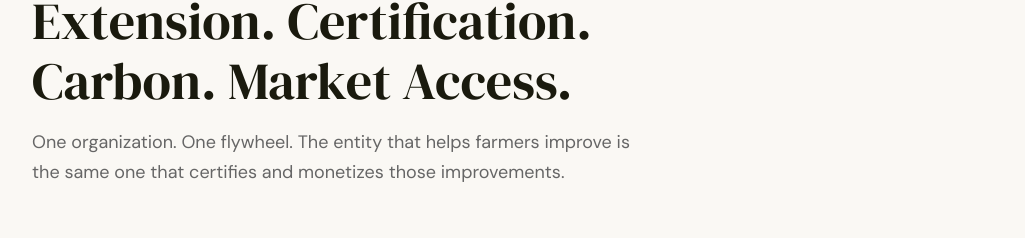
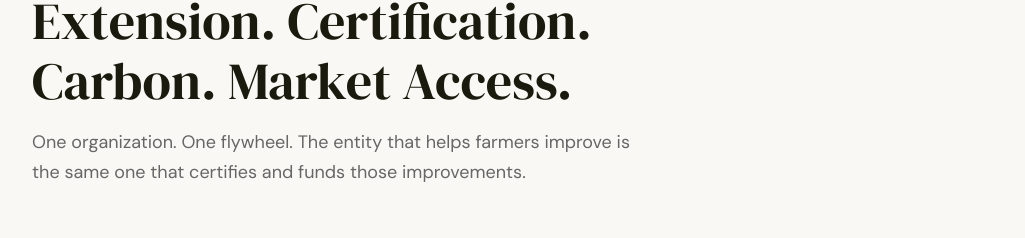
Before and after one commit to HeroOfSpielberg/farm_certification_project, a Next.js app: page / in a window 1280 px wide. Shown: the part 1179-1417 px from the top of the page, without its empty margins (108-1133 px from the left). Built offline with nearby package versions, Linux system fonts and the light colour scheme.

Commit message:
updated verbiage

```diff
--- a/app/page.tsx
+++ b/app/page.tsx
@@ -283,7 +283,7 @@ function HowItWorks({ id }: { id: string }) {
             Extension. Certification.<br />Carbon. Market Access.
           </h2>
           <p style={{ fontFamily: "'DM Sans', sans-serif", fontSize: 18, color: "#666", maxWidth: 600, lineHeight: 1.7, marginBottom: 64 }}>
-            One organization. One flywheel. The entity that helps farmers improve is the same one that certifies and monetizes those improvements.
+            One organization. One flywheel. The entity that helps farmers improve is the same one that certifies and funds those improvements.
           </p>
         </FadeIn>
 
```
